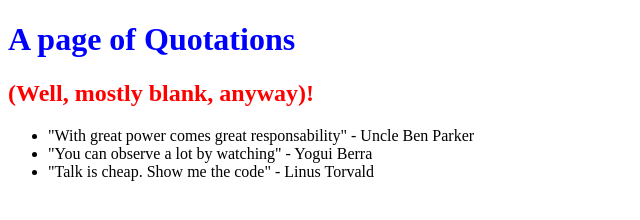
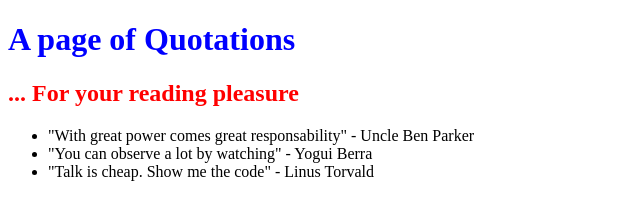
Before and after one commit to cnetmobile/0_main_openSAP_repo, a plain HTML site: page index.html in a window 1280 px wide. Shown: the whole page, without its empty margins (0-640 px from the left). Drawn offline with Linux system fonts and the light colour scheme.

Commit message:
Update header 2
Added ... For your reading pleasure

```diff
--- a/index.html
+++ b/index.html
@@ -7,7 +7,7 @@
 	</head>
 	<body>
 		<h1>A page of Quotations</h1>
-		<h2>(Well, mostly blank, anyway)!</h2>
+		<h2>... For your reading pleasure</h2>
 		<ul>
 			<li>"With great power comes great responsability" - Uncle Ben Parker</li>
 			<li>"You can observe a lot by watching" - Yogui Berra</li>
```
